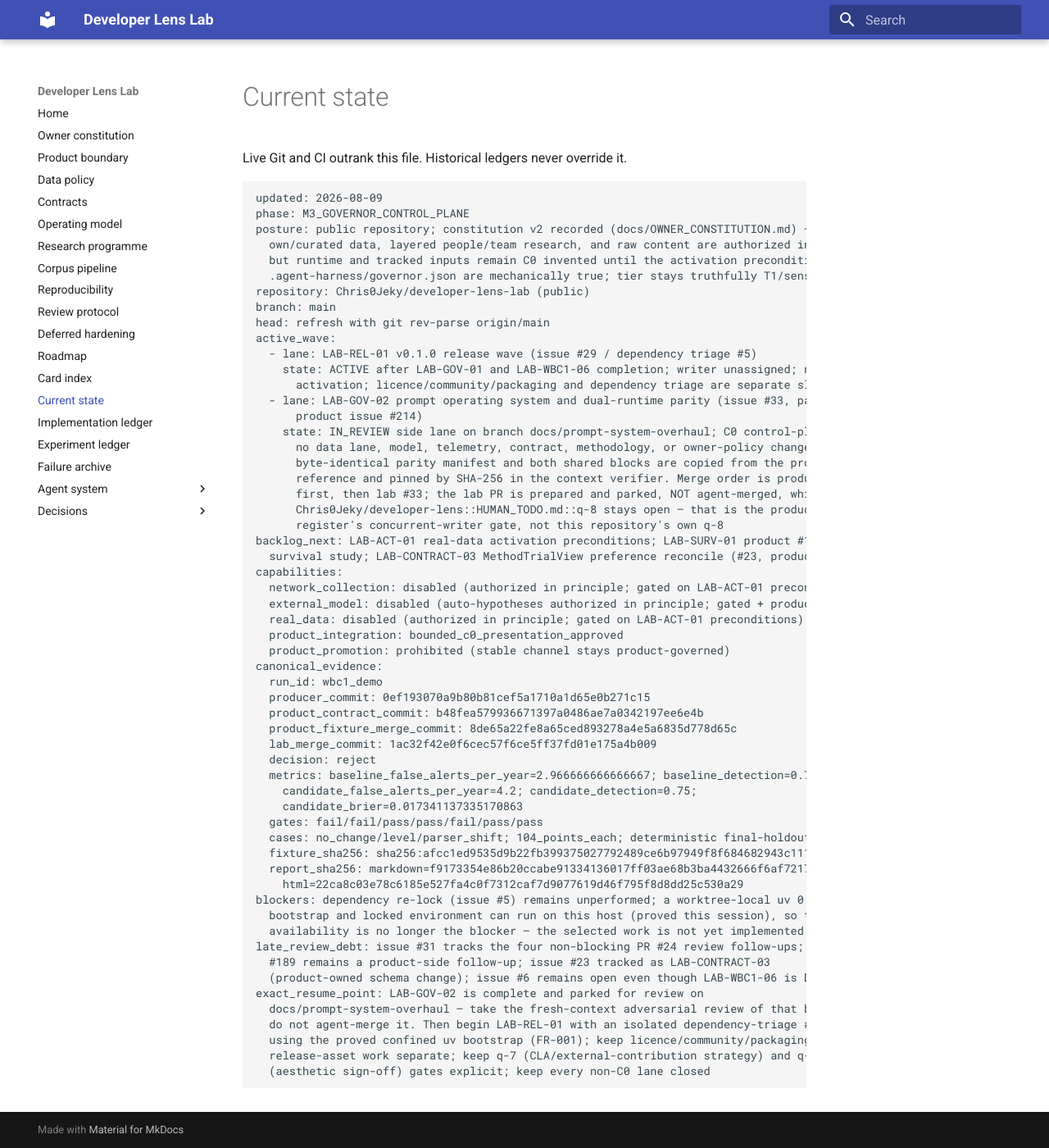
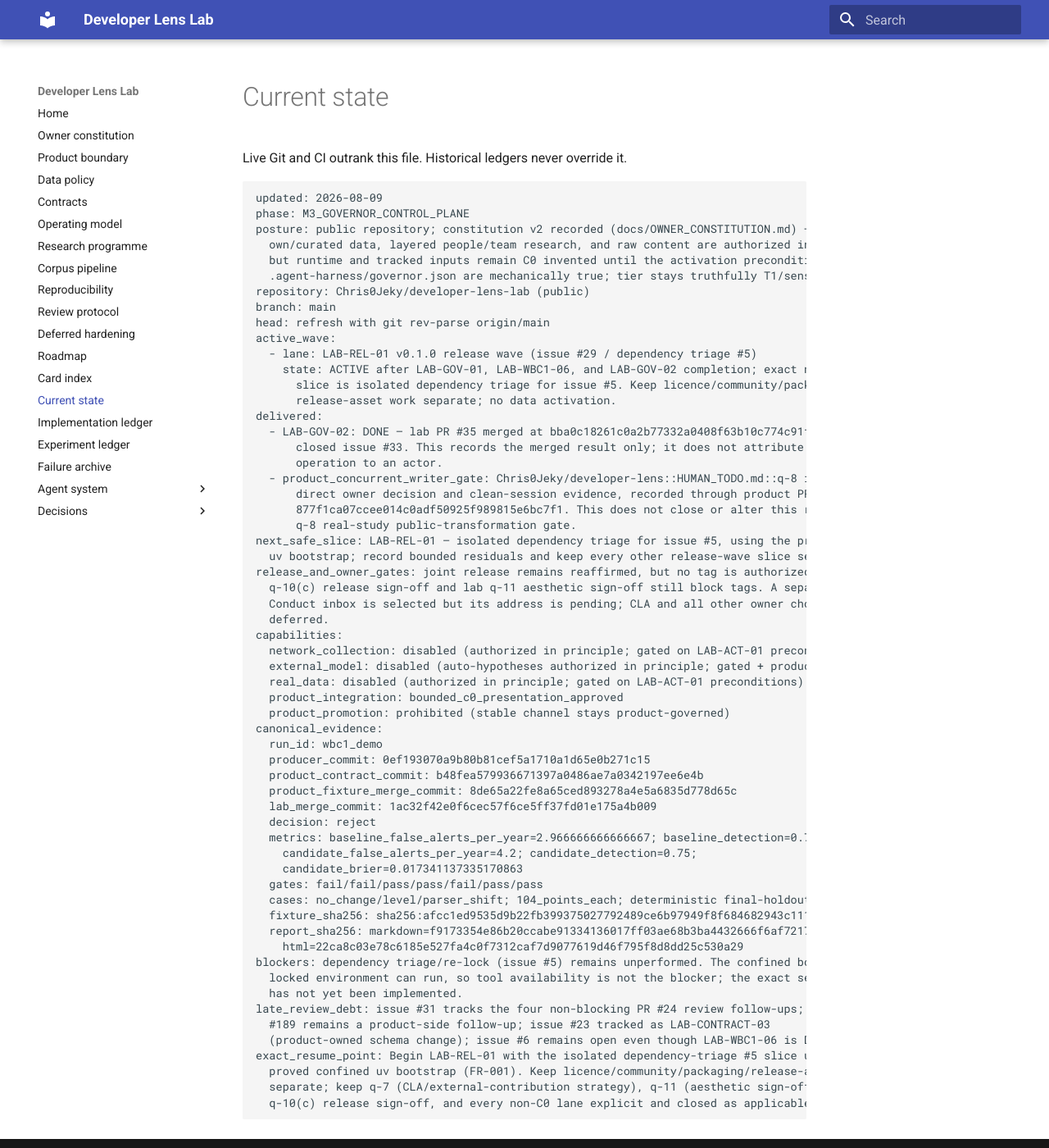
Before and after one commit to Chris0Jeky/developer-lens-lab, an MkDocs documentation site: the page built from docs/CURRENT_STATE.md, in a window 1280 px wide and 1400 px high. Shown: the whole window at 82% size. Built offline with MkDocs 1.6.1 and Material for MkDocs 9.7.7, drawn with Linux system fonts in a browser that asks for light colours.

Commit message:
docs: reconcile prompt OS post-merge state

````diff
--- a/docs/CURRENT_STATE.md
+++ b/docs/CURRENT_STATE.md
@@ -14,19 +14,23 @@ branch: main
 head: refresh with git rev-parse origin/main
 active_wave:
   - lane: LAB-REL-01 v0.1.0 release wave (issue #29 / dependency triage #5)
-    state: ACTIVE after LAB-GOV-01 and LAB-WBC1-06 completion; writer unassigned; no data
-      activation; licence/community/packaging and dependency triage are separate slices
-  - lane: LAB-GOV-02 prompt operating system and dual-runtime parity (issue #33, paired with
-      product issue #214)
-    state: IN_REVIEW side lane on branch docs/prompt-system-overhaul; C0 control-plane only —
-      no data lane, model, telemetry, contract, methodology, or owner-policy change. The
-      byte-identical parity manifest and both shared blocks are copied from the product
-      reference and pinned by SHA-256 in the context verifier. Merge order is product #214
-      first, then lab #33; the lab PR is prepared and parked, NOT agent-merged, while
-      Chris0Jeky/developer-lens::HUMAN_TODO.md::q-8 stays open — that is the product
-      register's concurrent-writer gate, not this repository's own q-8
-backlog_next: LAB-ACT-01 real-data activation preconditions; LAB-SURV-01 product #174
-  survival study; LAB-CONTRACT-03 MethodTrialView preference reconcile (#23, product-owned)
+    state: ACTIVE after LAB-GOV-01, LAB-WBC1-06, and LAB-GOV-02 completion; exact next safe
+      slice is isolated dependency triage for issue #5. Keep licence/community/packaging and
+      release-asset work separate; no data activation.
+delivered:
+  - LAB-GOV-02: DONE — lab PR #35 merged at bba0c18261c0a2b77332a0408f63b10c774c91f4 and
+      closed issue #33. This records the merged result only; it does not attribute the GitHub
+      operation to an actor.
+  - product_concurrent_writer_gate: Chris0Jeky/developer-lens::HUMAN_TODO.md::q-8 is closed by
+      direct owner decision and clean-session evidence, recorded through product PR #223 at
+      877f1ca07ccee014c0adf50925f989815e6bc7f1. This does not close or alter this repository's
+      q-8 real-study public-transformation gate.
+next_safe_slice: LAB-REL-01 — isolated dependency triage for issue #5, using the proved confined
+  uv bootstrap; record bounded residuals and keep every other release-wave slice separate.
+release_and_owner_gates: joint release remains reaffirmed, but no tag is authorized. Product
+  q-10(c) release sign-off and lab q-11 aesthetic sign-off still block tags. A separate Code of
+  Conduct inbox is selected but its address is pending; CLA and all other owner choices remain
+  deferred.
 capabilities:
   network_collection: disabled (authorized in principle; gated on LAB-ACT-01 preconditions)
   external_model: disabled (auto-hypotheses authorized in principle; gated + product-side)
@@ -48,16 +52,14 @@ canonical_evidence:
   fixture_sha256: sha256:afcc1ed9535d9b22fb399375027792489ce6b97949f8f684682943c11152b5f9
   report_sha256: markdown=f9173354e86b20ccabe91334136017ff03ae68b3ba4432666f6af72172fb11b8;
     html=22ca8c03e78c6185e527fa4c0f7312caf7d9077619d46f795f8d8dd25c530a29
-blockers: dependency re-lock (issue #5) remains unperformed; a worktree-local uv 0.12.3
-  bootstrap and locked environment can run on this host (proved this session), so tool
-  availability is no longer the blocker — the selected work is not yet implemented
+blockers: dependency triage/re-lock (issue #5) remains unperformed. The confined bootstrap and
+  locked environment can run, so tool availability is not the blocker; the exact selected work
+  has not yet been implemented.
 late_review_debt: issue #31 tracks the four non-blocking PR #24 review follow-ups; product
   #189 remains a product-side follow-up; issue #23 tracked as LAB-CONTRACT-03
   (product-owned schema change); issue #6 remains open even though LAB-WBC1-06 is DONE
-exact_resume_point: LAB-GOV-02 is complete and parked for review on
-  docs/prompt-system-overhaul — take the fresh-context adversarial review of that branch, and
-  do not agent-merge it. Then begin LAB-REL-01 with an isolated dependency-triage #5 slice
-  using the proved confined uv bootstrap (FR-001); keep licence/community/packaging/
-  release-asset work separate; keep q-7 (CLA/external-contribution strategy) and q-11
-  (aesthetic sign-off) gates explicit; keep every non-C0 lane closed
+exact_resume_point: Begin LAB-REL-01 with the isolated dependency-triage #5 slice using the
+  proved confined uv bootstrap (FR-001). Keep licence/community/packaging/release-asset work
+  separate; keep q-7 (CLA/external-contribution strategy), q-11 (aesthetic sign-off), product
+  q-10(c) release sign-off, and every non-C0 lane explicit and closed as applicable.
 ```
````
Also changed, not shown: docs/CARD_INDEX.md (+1 -1 lines), docs/IMPLEMENTATION_LEDGER.md (+17 -0 lines), docs/agent-system/CROSS_REPO_CONTRACT.md (+13 -11 lines), docs/agent-system/MAINTENANCE_PROTOCOL.md (+10 -5 lines), 2 other files.
